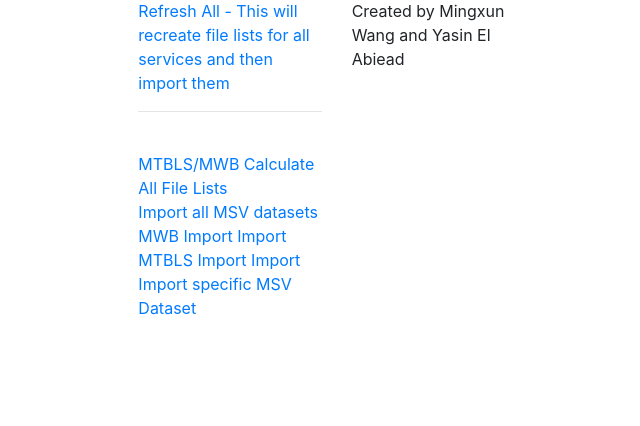
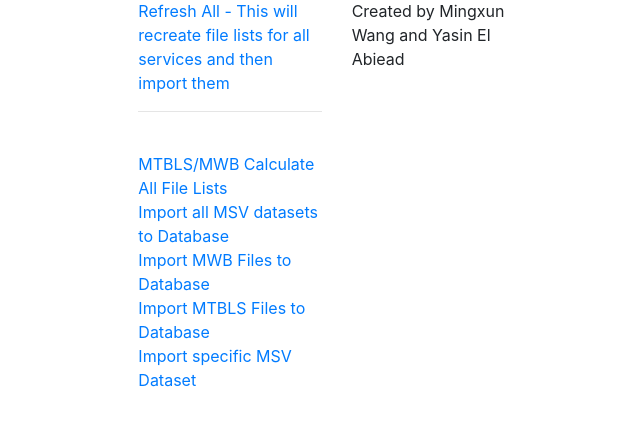
Before and after one commit to Wang-Bioinformatics-Lab/GNPS_DatasetCache, a Flask app: page / in a window 1280 px wide. Shown: the part 227-653 px from the top of the page, without its empty margins (90-730 px from the left). Run offline with Flask 3, Linux system fonts and the light colour scheme; some libraries are stand-ins or nearby versions.

Commit message:
updating config

```diff
--- /dev/null
+++ b/config.py
@@ -0,0 +1,3 @@
+
+PATH_TO_MWB_FILES = "workflows/nf_output/MWBFilePaths_ALL.tsv"
+PATH_TO_MTBLS_FILES = "workflows/nf_output/MetabolightsFilePaths_ALL.tsv"
--- a/tasks_compute.py
+++ b/tasks_compute.py
@@ -64,7 +64,8 @@ def refresh_all():
             break
 
         # sleep
-        time.sleep(30)
+        print("WAITING FOR MWB TO FINISH", file=sys.stderr, flush=True)
+        time.sleep(60)
 
     # once these files are done, we want to populate
     populate_mwb_files.delay()
--- a/templates/homepage.html
+++ b/templates/homepage.html
@@ -34,11 +34,11 @@
                 <br>
                 <a href="/refresh/mwbmtbls/files">MTBLS/MWB Calculate All File Lists </a>
                 <br>
-                <a href="/refresh/massive">Import all MSV datasets</a>
+                <a href="/refresh/massive">Import all MSV datasets to Database</a>
                 <br>
-                <a href="/refresh/mwb/import">MWB Import Import </a>
+                <a href="/refresh/mwb/import">Import MWB Files to Database</a>
                 <br>
-                <a href="/refresh/mtbls/import">MTBLS Import Import </a>
+                <a href="/refresh/mtbls/import">Import MTBLS Files to Database</a>
                 <br>
                 <a href="/refresh/massivedataset?dataset=MSV000094395">Import specific MSV Dataset</a>
             </div>
--- a/views.py
+++ b/views.py
@@ -10,6 +10,7 @@ import json
 import uuid
 import requests
 import glob
+import datetime
 
 import tasks_compute
 import tasks_conversion
@@ -40,15 +41,33 @@ def status():
     try:
         # getting last edit date of this file config.PATH_TO_MWB_FILES
         mwb_file_date = os.path.getmtime(config.PATH_TO_MWB_FILES)
-        status_dict["MWB_TIMESTAMP"] = str(mwb_file_date)
+
+        # convert to datetime
+        dt_object = datetime.datetime.fromtimestamp(mwb_file_date)
+
+        # convert to PST
+        dt_object = dt_object - datetime.timedelta(hours=7)
+
+        datetime_string = dt_object.strftime('%Y-%m-%d %H:%M:%S')
+
+        status_dict["MWB_TIMESTAMP"] = datetime_string
     except:
         status_dict["MWB_TIMESTAMP"] = "Can't calculate"
+
 
     # getting mtbls file
     try:
         # getting last edit date of this file config.PATH_TO_MTBLS_FILES
         mtbls_file_date = os.path.getmtime(config.PATH_TO_MTBLS_FILES)
-        status_dict["MTBLS_TIMESTAMP"] = str(mtbls_file_date)
+
+        dt_object = datetime.datetime.fromtimestamp(mtbls_file_date)
+
+        # convert to PST
+        dt_object = dt_object - datetime.timedelta(hours=7)
+
+        datetime_string = dt_object.strftime('%Y-%m-%d %H:%M:%S')
+
+        status_dict["MTBLS_TIMESTAMP"] = datetime_string
     except:
         status_dict["MTBLS_TIMESTAMP"] = "Can't calculate"
 
```
